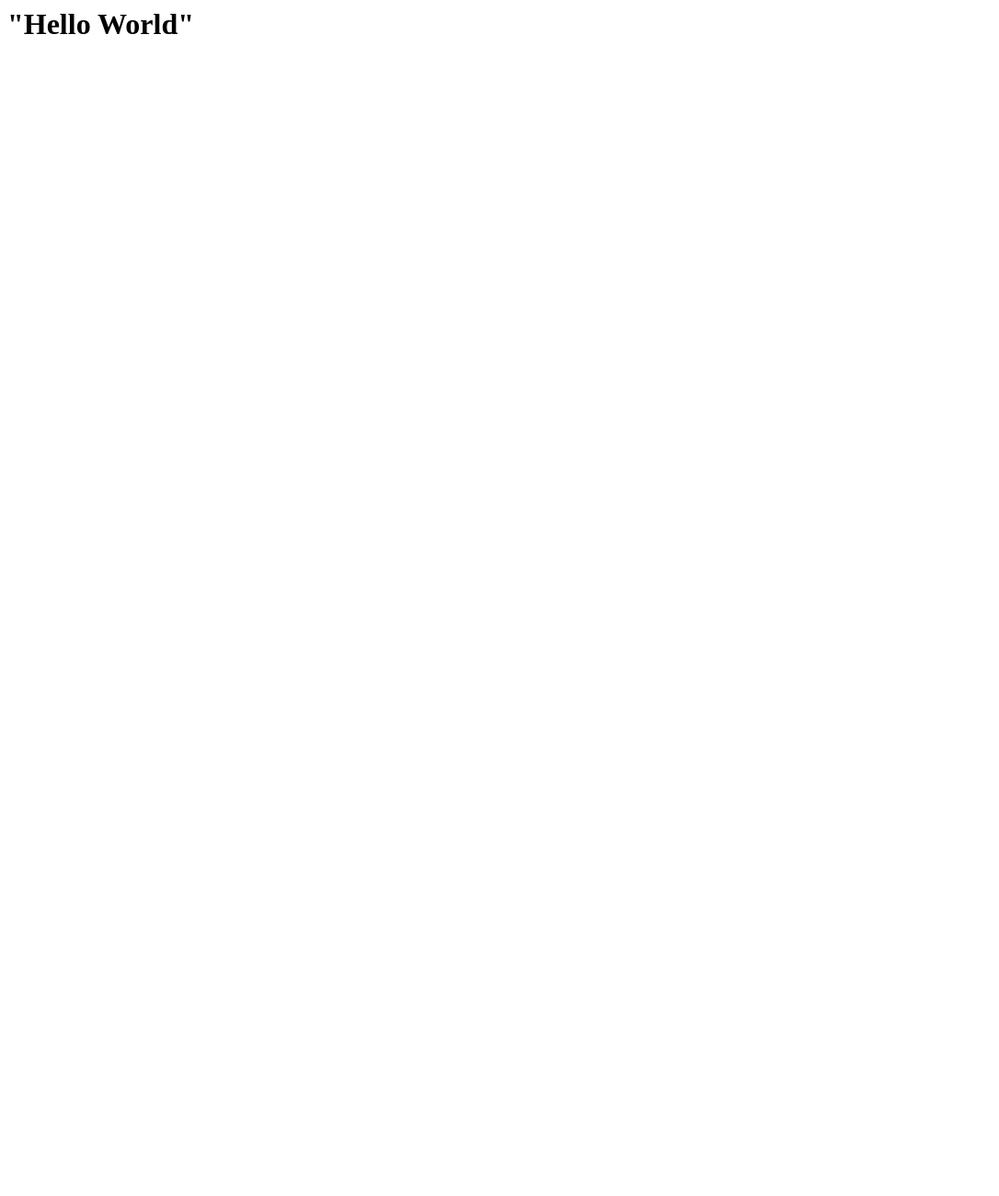
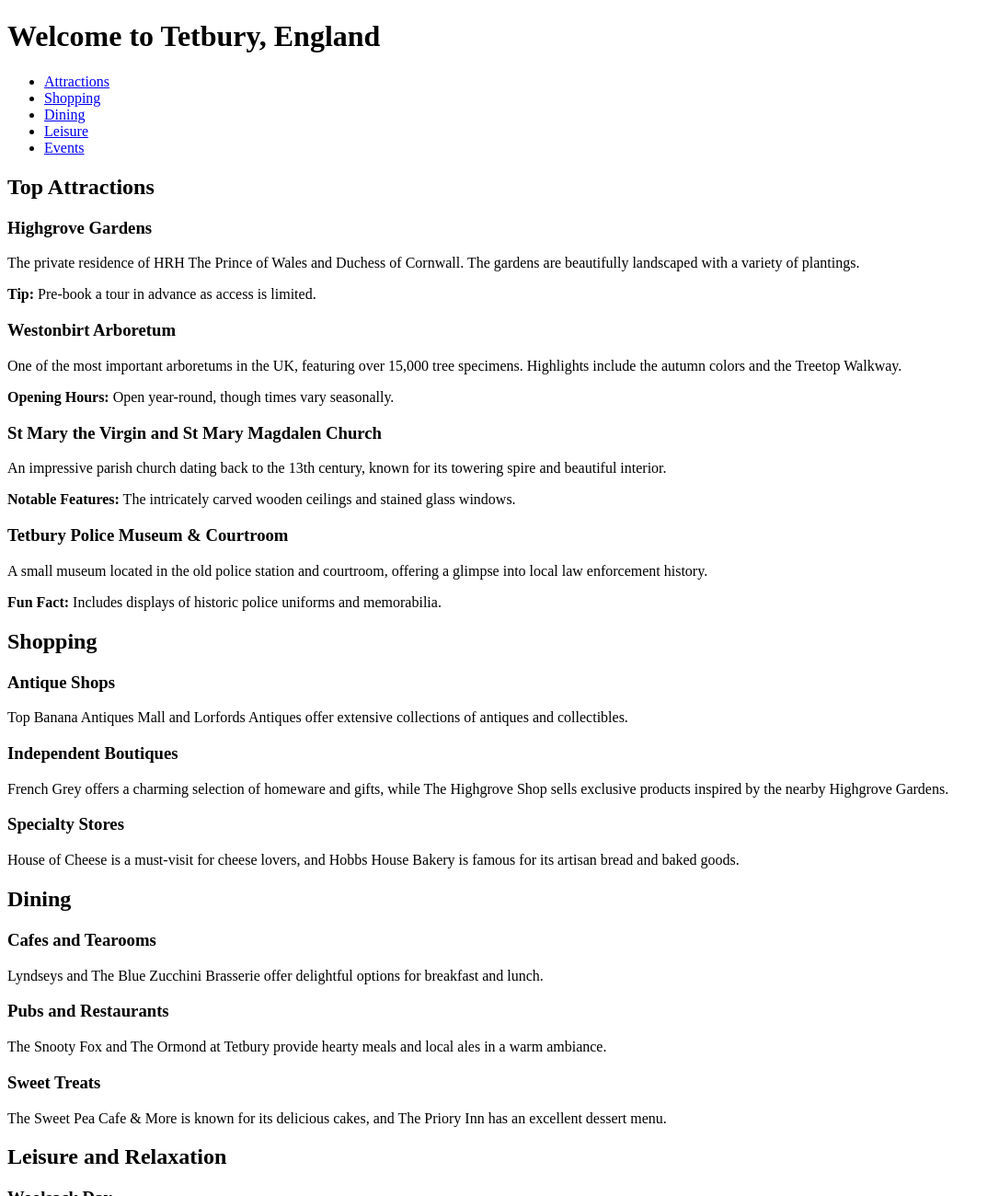
Before and after one commit to cdt123-uk/development, a plain HTML site: page index.html in a window 1280 px wide. Shown: the top 1300 px of the page at 92% size, without its empty margins (0-1086 px from the left). Before the commit the page ends 800 px from the top, so only its background shows below. Drawn offline with Linux system fonts and the light colour scheme.

Commit message:
Update index.html

```diff
--- a/index.html
+++ b/index.html
@@ -1 +1,116 @@
-<h1>"Hello World"</h1>
+<!DOCTYPE html>
+<html lang="en">
+<head>
+    <meta charset="UTF-8">
+    <meta name="viewport" content="width=device-width, initial-scale=1.0">
+    <title>Tetbury Tourist Guide</title>
+    <link rel="stylesheet" href="styles.css">
+</head>
+<body>
+    <header>
+        <h1>Welcome to Tetbury, England</h1>
+        <nav>
+            <ul>
+                <li><a href="#attractions">Attractions</a></li>
+                <li><a href="#shopping">Shopping</a></li>
+                <li><a href="#dining">Dining</a></li>
+                <li><a href="#leisure">Leisure</a></li>
+                <li><a href="#events">Events</a></li>
+            </ul>
+        </nav>
+    </header>
+    <main>
+        <section id="attractions">
+            <h2>Top Attractions</h2>
+            <article>
+                <h3>Highgrove Gardens</h3>
+                <p>The private residence of HRH The Prince of Wales and Duchess of Cornwall. The gardens are beautifully landscaped with a variety of plantings.</p>
+                <p><strong>Tip:</strong> Pre-book a tour in advance as access is limited.</p>
+            </article>
+            <article>
+                <h3>Westonbirt Arboretum</h3>
+                <p>One of the most important arboretums in the UK, featuring over 15,000 tree specimens. Highlights include the autumn colors and the Treetop Walkway.</p>
+                <p><strong>Opening Hours:</strong> Open year-round, though times vary seasonally.</p>
+            </article>
+            <article>
+                <h3>St Mary the Virgin and St Mary Magdalen Church</h3>
+                <p>An impressive parish church dating back to the 13th century, known for its towering spire and beautiful interior.</p>
+                <p><strong>Notable Features:</strong> The intricately carved wooden ceilings and stained glass windows.</p>
+            </article>
+            <article>
+                <h3>Tetbury Police Museum & Courtroom</h3>
+                <p>A small museum located in the old police station and courtroom, offering a glimpse into local law enforcement history.</p>
+                <p><strong>Fun Fact:</strong> Includes displays of historic police uniforms and memorabilia.</p>
+            </article>
+        </section>
+
+        <section id="shopping">
+            <h2>Shopping</h2>
+            <article>
+                <h3>Antique Shops</h3>
+                <p>Top Banana Antiques Mall and Lorfords Antiques offer extensive collections of antiques and collectibles.</p>
+            </article>
+            <article>
+                <h3>Independent Boutiques</h3>
+                <p>French Grey offers a charming selection of homeware and gifts, while The Highgrove Shop sells exclusive products inspired by the nearby Highgrove Gardens.</p>
+            </article>
+            <article>
+                <h3>Specialty Stores</h3>
+                <p>House of Cheese is a must-visit for cheese lovers, and Hobbs House Bakery is famous for its artisan bread and baked goods.</p>
+            </article>
+        </section>
+
+        <section id="dining">
+            <h2>Dining</h2>
+            <article>
+                <h3>Cafes and Tearooms</h3>
+                <p>Lyndseys and The Blue Zucchini Brasserie offer delightful options for breakfast and lunch.</p>
+            </article>
+            <article>
+                <h3>Pubs and Restaurants</h3>
+                <p>The Snooty Fox and The Ormond at Tetbury provide hearty meals and local ales in a warm ambiance.</p>
+            </article>
+            <article>
+                <h3>Sweet Treats</h3>
+                <p>The Sweet Pea Cafe & More is known for its delicious cakes, and The Priory Inn has an excellent dessert menu.</p>
+            </article>
+        </section>
+
+        <section id="leisure">
+            <h2>Leisure and Relaxation</h2>
+            <article>
+                <h3>Woolsack Day</h3>
+                <p>If you visit in late May, don't miss Woolsack Day, a traditional local festival featuring races, live music, and food stalls.</p>
+            </article>
+            <article>
+                <h3>Tetbury Trail</h3>
+                <p>A self-guided walking tour available from the Tetbury Visitor Information Centre. Learn about the town’s history and notable buildings at your own pace.</p>
+            </article>
+            <article>
+                <h3>Heritage Walk</h3>
+                <p>Enjoy a leisurely walk through the town to appreciate the historic architecture and charming streetscapes. Look out for the blue plaques on buildings that highlight their historical significance.</p>
+            </article>
+        </section>
+
+        <section id="events">
+            <h2>Events and Markets</h2>
+            <article>
+                <h3>Weekly Markets</h3>
+                <p>Held every Wednesday and Saturday in the Market House, offering a variety of local products. Arrive early for the best selection of fresh produce and handmade crafts.</p>
+            </article>
+            <article>
+                <h3>Tetbury Music Festival</h3>
+                <p>Held annually in the autumn, featuring classical music performances by renowned artists. Enjoy concerts in the beautiful setting of St Mary’s Church and other local venues.</p>
+            </article>
+            <article>
+                <h3>Christmas in Tetbury</h3>
+                <p>Experience the festive atmosphere with Christmas markets, lights, and events throughout December. The annual Christmas lights switch-on event is a local favorite.</p>
+            </article>
+        </section>
+    </main>
+    <footer>
+        <p>&copy; 2024 Tetbury Tourist Guide. All rights reserved.</p>
+    </footer>
+    <script src="scripts.js"></script>
+</body>
+</html>
```
